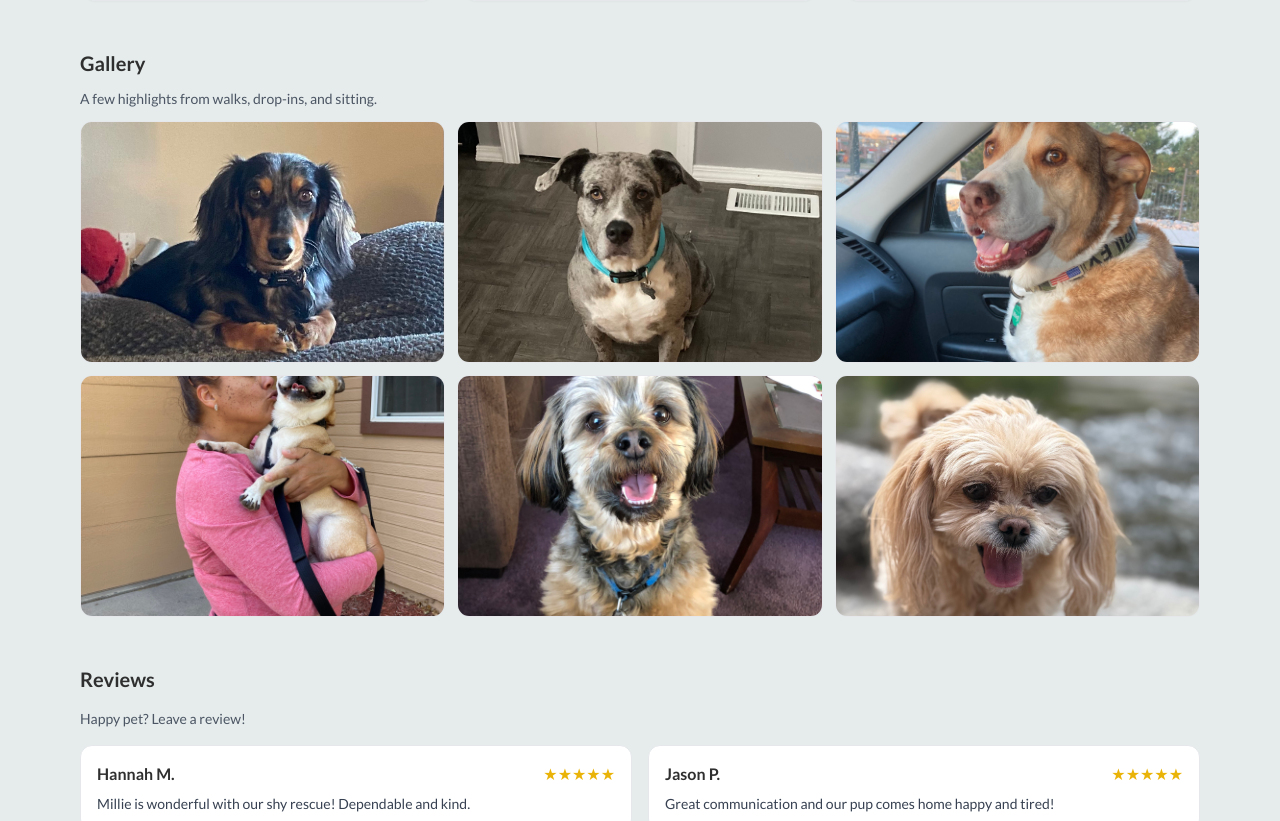
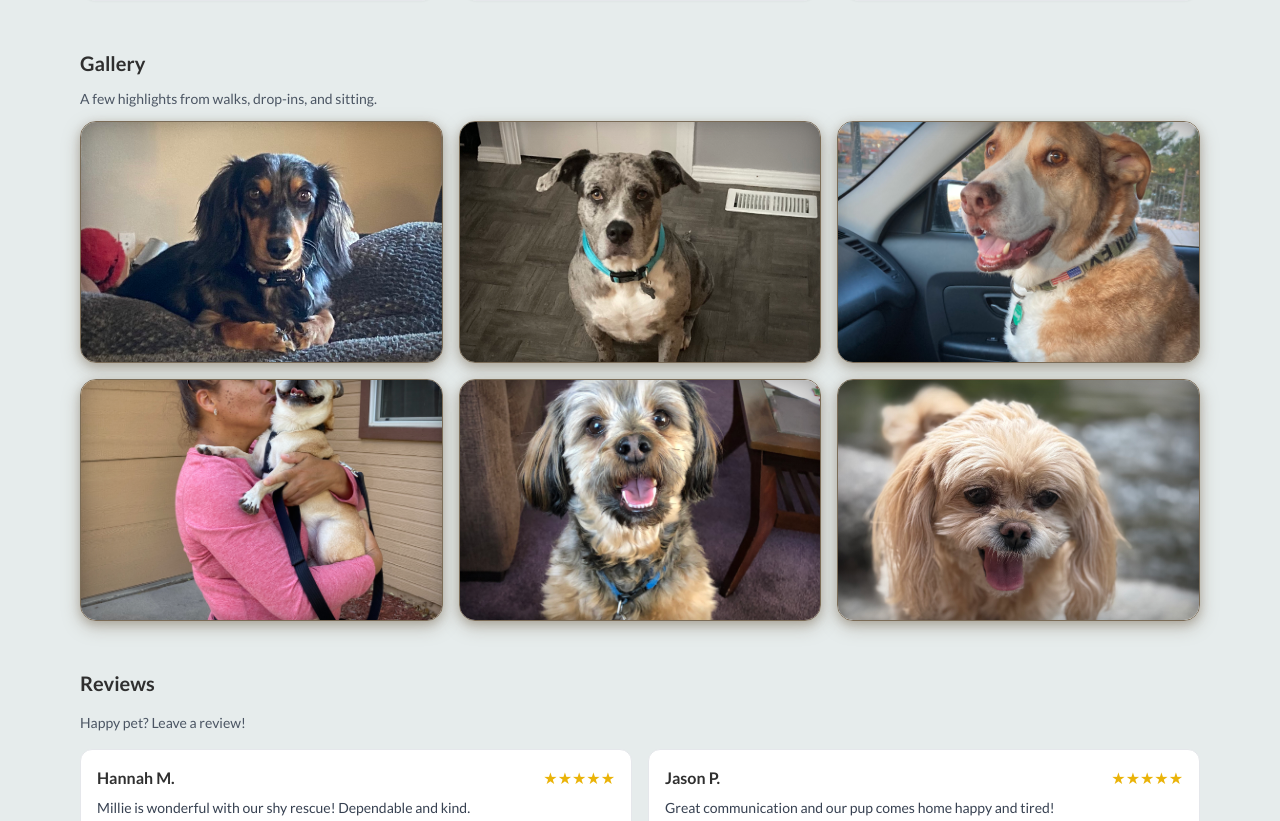
Before and after one commit to bbeare22/millies-pet-service, a Next.js app: page / in a window 1280 px wide. Shown: the part 716-1537 px from the top of the page. Built offline with nearby package versions, Linux system fonts and the light colour scheme; no server answers; the database is empty.

Commit message:
Updated Gallery

```diff
--- a/components/Gallery.tsx
+++ b/components/Gallery.tsx
@@ -13,14 +13,6 @@ const ROTATE_MS = 7000;
 const FADE_MS = 1500;
 
 const items: GalleryItem[] = [
-  /*
-  { id: 'g7', src: '/images/gallery/7.png', alt: 'Dog enjoying outdoor time' },
-  { id: 'g8', src: '/images/gallery/8.jpg', alt: 'Cat getting attention during a visit' },
-  { id: 'g9', src: '/images/gallery/9.jpg', alt: 'Relaxed pup on the couch' },
-  { id: 'g10', src: '/images/gallery/10.jpg', alt: 'Dog and toys during a drop-in' },
-  { id: 'g11', src: '/images/gallery/11.jpg', alt: 'Leashed walk around the neighborhood' },
-  { id: 'g12', src: '/images/gallery/12.jpg', alt: 'Happy pet after a visit' },
-  */
   { id: 'g13', src: '/images/gallery/13.jpg', alt: 'Playful pup in the yard' },
   { id: 'g14', src: '/images/gallery/14.jpg', alt: 'Dog snuggling on the couch' },
   { id: 'g15', src: '/images/gallery/15.jpg', alt: 'Walk with a happy dog' },
@@ -43,7 +35,6 @@ export default function Gallery() {
 
   const totalPages = Math.max(1, Math.ceil(items.length / ITEMS_PER_PAGE));
 
-
   useEffect(() => {
     const mq = window.matchMedia?.('(prefers-reduced-motion: reduce)');
     if (mq) {
@@ -54,14 +45,11 @@ export default function Gallery() {
     }
   }, []);
 
-
   useEffect(() => {
     if (reducedMotion || totalPages <= 1) return;
 
     const id = window.setInterval(() => {
-
       setIsFadingOut(true);
-
 
       window.setTimeout(() => {
         setPage((prev) => (prev + 1) % totalPages);
@@ -78,31 +66,68 @@ export default function Gallery() {
 
   return (
     <section className="space-y-3">
-      <h3 className="text-lg md:text-xl font-bold text-center md:text-left">
-        Gallery
-      </h3>
+      <h3 className="text-lg md:text-xl font-bold text-center md:text-left">Gallery</h3>
       <p className="text-gray-600 text-center md:text-left text-sm">
         A few highlights from walks, drop-ins, and sitting.
       </p>
 
       <div
         className={[
-          'grid grid-cols-2 sm:grid-cols-3 gap-3',
+          'grid grid-cols-2 sm:grid-cols-3 gap-4',
           !reducedMotion ? 'transition-opacity duration-[1500ms]' : '',
-          !reducedMotion && isFadingOut ? 'opacity-0' : '',
-          !reducedMotion && !isFadingOut ? 'opacity-100' : '',
+          isFadingOut ? 'opacity-0' : 'opacity-100',
         ].join(' ')}
       >
         {visibleItems.map((img) => (
           <div
             key={`${img.id}-page-${reducedMotion ? 'all' : page}`}
-            className="rounded-xl overflow-hidden border bg-white transition-transform duration-200 hover:scale-[1.01]"
+            className={[
+              'relative group rounded-2xl overflow-hidden bg-white',
+              'transition-all duration-500',
+              'border',
+            ].join(' ')}
+            style={{
+              borderColor: '#7B6C57',
+              boxShadow:
+                '0 6px 18px rgba(123,108,87,0.40), 0 3px 9px rgba(123,108,87,0.30)',
+            }}
           >
+            {/* Inner frame shadow (subtle) */}
+            <div
+              className="pointer-events-none absolute inset-0 rounded-2xl"
+              style={{
+                boxShadow: 'inset 0 0 18px rgba(0,0,0,0.22)',
+              }}
+            />
+
+            {/* Vignette overlay */}
+            <div
+              className="pointer-events-none absolute inset-0 opacity-60 group-hover:opacity-40 transition-opacity duration-500"
+              style={{
+                background:
+                  'radial-gradient(circle, rgba(0,0,0,0) 55%, rgba(0,0,0,0.35) 100%)',
+              }}
+            />
+
+            {/* Actual Image */}
             <img
               src={img.src}
               alt={img.alt}
               loading="lazy"
-              className="w-full h-40 sm:h-52 md:h-60 object-cover"
+              className={[
+                'w-full h-40 sm:h-52 md:h-60 object-cover',
+                'transition-transform duration-500',
+                'group-hover:scale-[1.04]',
+              ].join(' ')}
+            />
+
+            {/* Stronger hover shadow */}
+            <div
+              className="pointer-events-none absolute inset-0 rounded-2xl opacity-0 group-hover:opacity-100 transition-opacity duration-500"
+              style={{
+                boxShadow:
+                  '0 10px 25px rgba(123,108,87,0.50), 0 6px 14px rgba(123,108,87,0.35)',
+              }}
             />
           </div>
         ))}
```
